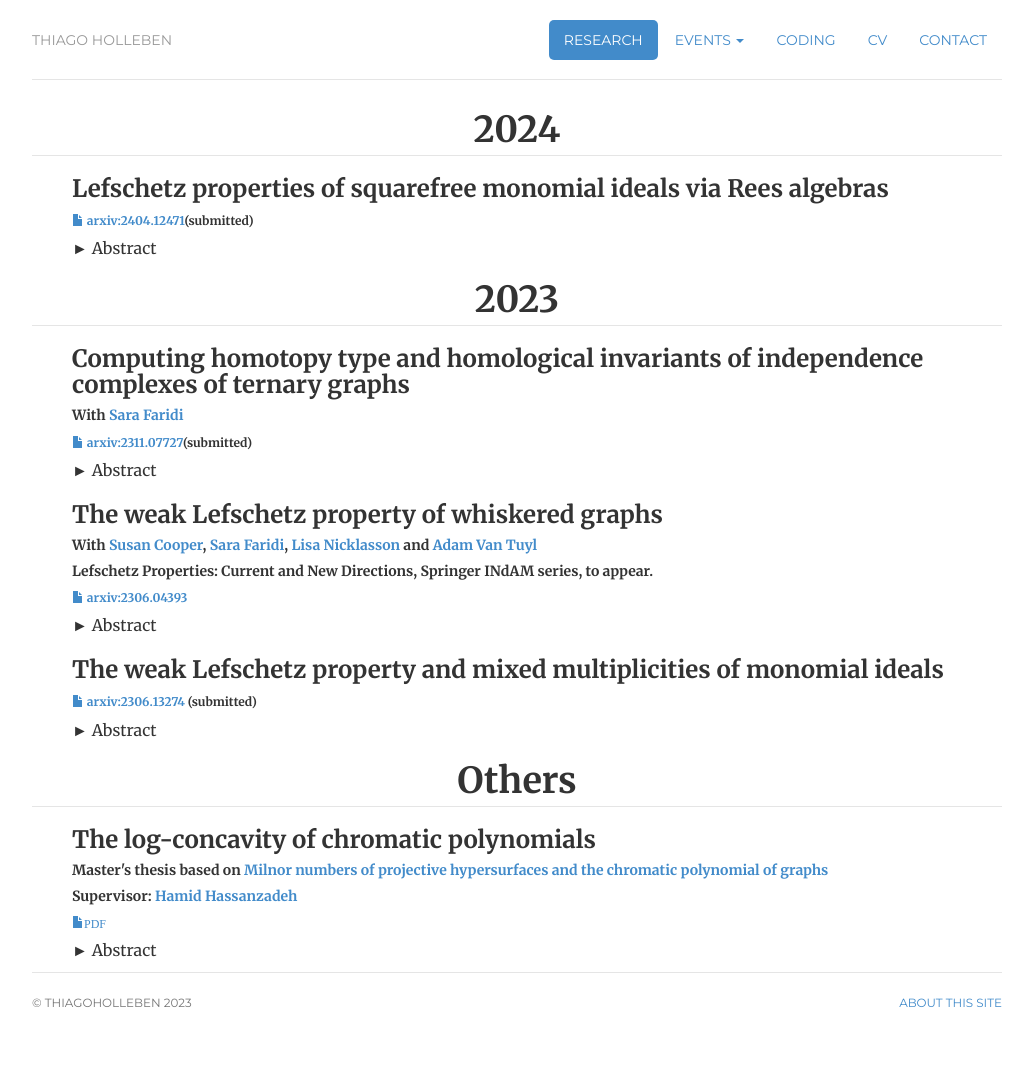
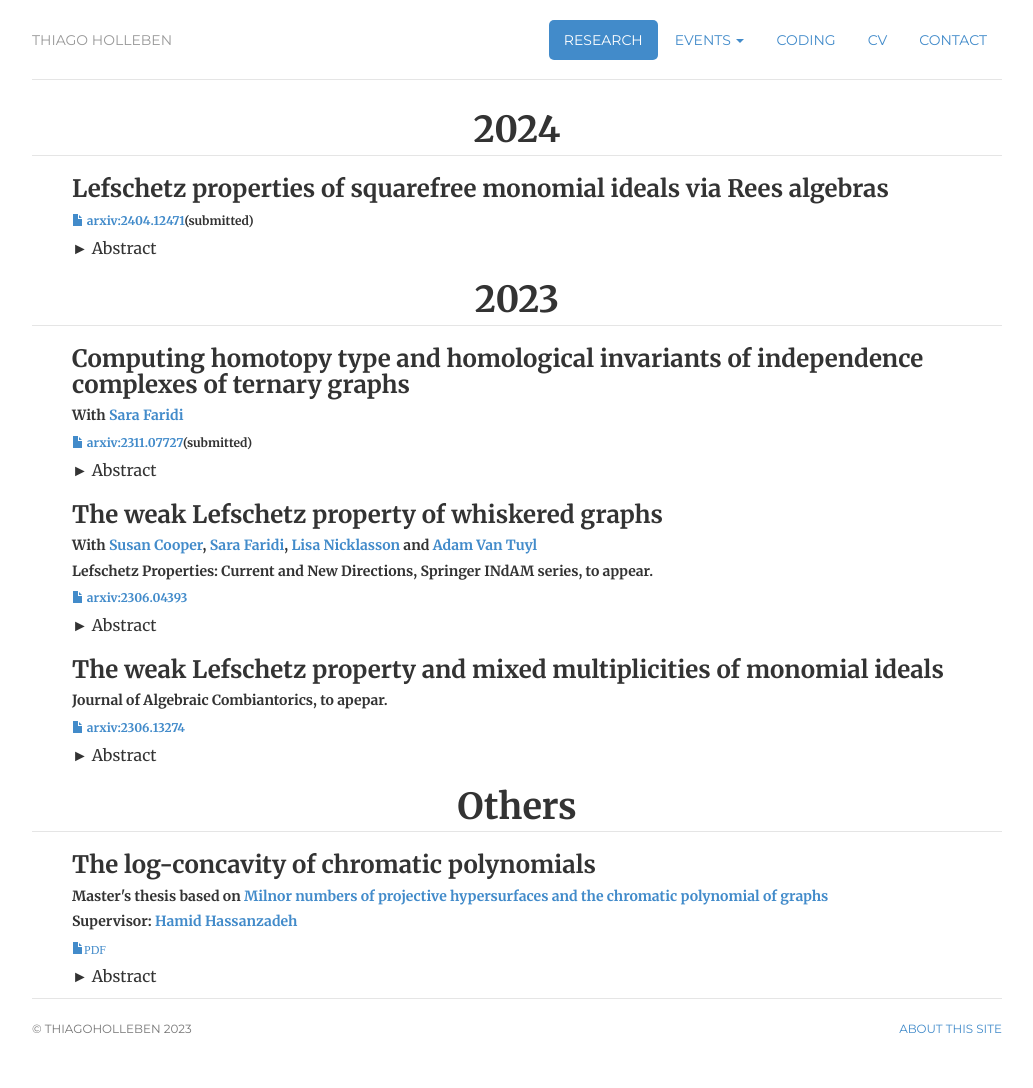
Before and after one commit to hollebenthiago/hollebenthiago.github.io, a Jekyll site: the page built from research/index.html, in a window 1280 px wide. Shown: the whole page, without its empty margins (123-1156 px from the left). Built offline with Jekyll 4.4.1, drawn with Linux system fonts in a browser that asks for light colours; before the commit the page ends 1062 px from its top, so only the background shows below that.

Commit message:
lefschetzmm update

```diff
--- a/research/index.html
+++ b/research/index.html
@@ -106,8 +106,11 @@ description: Thiago Holleben is a PhD student at Dalhousie University.
                 <h3>
                     The weak Lefschetz property and mixed multiplicities of monomial ideals
                 </h3>
+                <h5>
+                    Journal of Algebraic Combiantorics, to apepar.
+                </h5>
                 <h6>
-                    <a href="https://arxiv.org/abs/2306.13274"><i class="glyphicon glyphicon-file"></i> arxiv:2306.13274</a> (submitted)
+                    <a href="https://arxiv.org/abs/2306.13274"><i class="glyphicon glyphicon-file"></i> arxiv:2306.13274</a>
                 </h6>
                 <details class="styled">
                     <summary>
```
Also changed, not shown: 5 other files.
